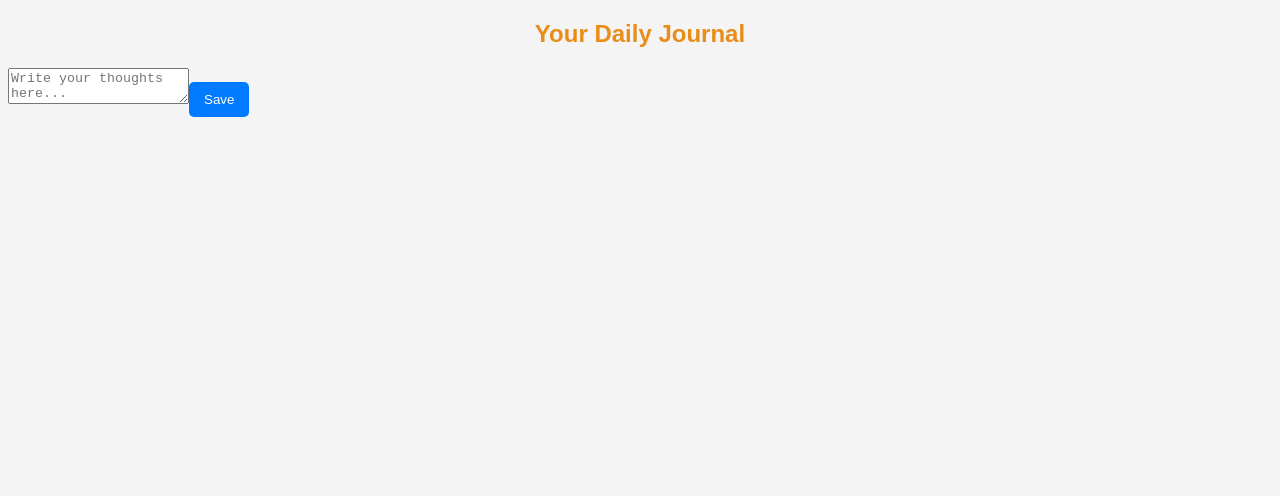
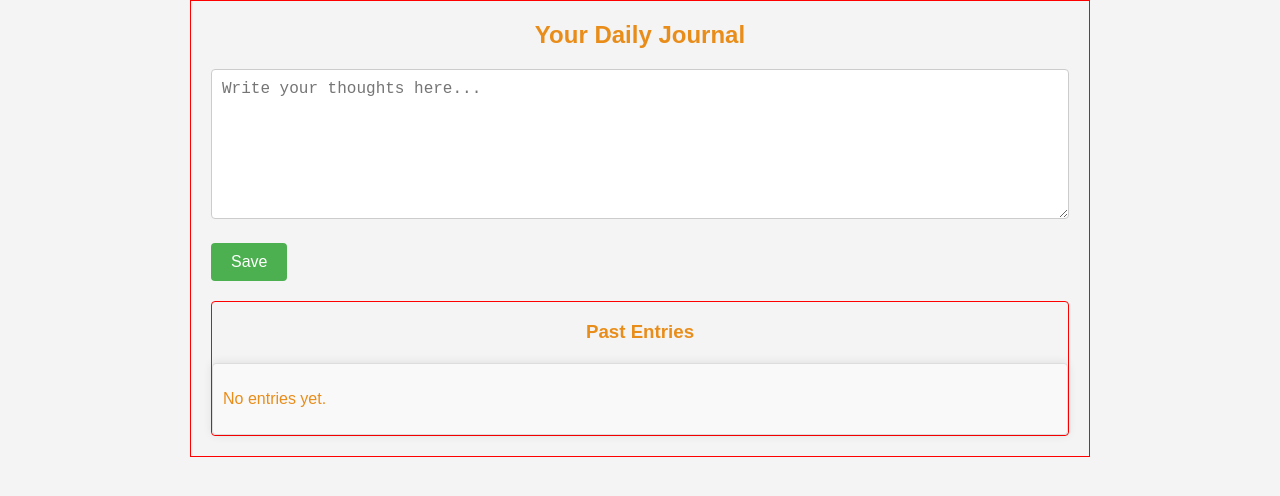
Before and after one commit to mobolaji22/quickfit, a React (Vite) app: page /daily-journal in a window 1280 px wide. Shown: the top 496 px of the page. Built offline with nearby package versions, Linux system fonts and the light colour scheme; sample sign-in values are in the browser's storage.

Commit message:
semi-functioning sync data and working on journal

```diff
--- a/src/components/DailyJournal.jsx
+++ b/src/components/DailyJournal.jsx
@@ -1,17 +1,60 @@
-import { useState } from "react";
-// import "./DailyJournal.css";
+import { useState, useEffect } from "react";
+import "../styles/DailyJournal.css";
 
 const DailyJournal = () => {
   const [entry, setEntry] = useState("");
+  const [entries, setEntries] = useState([]);
+  const [selectedEntry, setSelectedEntry] = useState(null);
+
+  useEffect(() => {
+    // Load entries from local storage
+    const savedEntries =
+      JSON.parse(localStorage.getItem("journalEntries")) || [];
+    setEntries(savedEntries);
+  }, []);
+
+  useEffect(() => {
+    // Save entries to local storage
+    localStorage.setItem("journalEntries", JSON.stringify(entries));
+  }, [entries]);
 
   const handleSubmit = (e) => {
     e.preventDefault();
-    // Implement journal entry logic here
+    if (entry.trim()) {
+      const newEntry = {
+        id: Date.now(),
+        text: entry,
+        date: new Date().toLocaleString(),
+      };
+      setEntries([newEntry, ...entries]); // Add new entry at the top
+      setEntry(""); // Clear the textarea
+    }
+  };
+
+  const handleEntryClick = (id) => {
+    const entry = entries.find((e) => e.id === id);
+    setSelectedEntry(entry);
+  };
+
+  const handleBackToList = () => {
+    setSelectedEntry(null);
   };
 
   return (
     <div className="daily-journal-container">
       <h2>Your Daily Journal</h2>
+      {selectedEntry ? (
+        <div className="entry-view">
+          <button onClick={handleBackToList} className="journal-button">
+            Back to List
+          </button>
+          <div className="journal-entry">
+            <h3>Entry from {selectedEntry.date}</h3>
+            <p>{selectedEntry.text}</p>
+          </div>
+        </div>
+      ) : (
+        <div className="journal-input">
           <form onSubmit={handleSubmit}>
             <textarea
               placeholder="Write your thoughts here..."
@@ -22,6 +65,24 @@ const DailyJournal = () => {
               Save
             </button>
           </form>
+          <div className="entries-container">
+            <h3>Past Entries</h3>
+            <div className="entries-list">
+              {entries.length > 0 ? (
+                entries.map((entry) => (
+                  <div className="entry-item" key={entry.id}>
+                    <button onClick={() => handleEntryClick(entry.id)}>
+                      {entry.date}
+                    </button>
+                  </div>
+                ))
+              ) : (
+                <p>No entries yet.</p>
+              )}
+            </div>
+          </div>
+        </div>
+      )}
     </div>
   );
 };
--- a/src/components/Dashboard.jsx
+++ b/src/components/Dashboard.jsx
@@ -1,55 +1,54 @@
-// components/Dashboard.js
+import { useContext } from "react";
 import { useNavigate } from "react-router-dom";
-import { logoutUser, getCurrentUser } from "../services/authService";
+import { UserContext } from "../context/UserContext";
+// import { logoutUser, getCurrentUser } from "../services/authService";
 import "../styles/Dashboard.css";
 
-const Dashboard = ({ userData }) => {
+const Dashboard = () => {
   const navigate = useNavigate();
-  const currentUser = getCurrentUser();
+  const { userData } = useContext(UserContext);
 
   const handleLogout = () => {
-    logoutUser();
+    localStorage.removeItem("userData");
     navigate("/");
   };
 
   return (
     <div className="dashboard-container">
-      <h2>Welcome, {currentUser ? currentUser.username : "User"}</h2>
+      <h2>Welcome, {userData.username}</h2>
       <p>Your Fitness Stage: {userData.fitnessStage}</p>
       <p>Your Fitness Goal: {userData.fitnessGoal}</p>
       <div className="stats">
         <div className="stat-item">
           <h3>Calories Burned</h3>
-          <p>{userData.caloriesBurned || 0} kcal</p>
+          <p>{userData.caloriesBurned} kcal</p>
         </div>
         <div className="stat-item">
           <h3>Steps Taken</h3>
-          <p>{userData.stepsTaken || 0} steps</p>
+          <p>{userData.stepsTaken} steps</p>
         </div>
         <div className="stat-item">
-          <h3>Active Hours</h3>
-          <p>{userData.activeHours || 0} hours</p>
+          <h3>Active Mins</h3>
+          <p>{userData.activeHours} mins</p>
         </div>
         <div className="stat-item">
           <h3>Workouts Completed</h3>
-          <p>{userData.workoutsCompleted || 0}</p>
+          <p>{userData.workoutsCompleted}</p>
         </div>
         <div className="stat-item">
           <h3>Goal Progress</h3>
-          <p>{userData.goalProgress || 0}%</p>
+          <p>{userData.goalProgress}%</p>
         </div>
         <div className="stat-item">
           <h3>Weight Progress</h3>
           <p>
-            {userData.startWeight || userData.weight} kg →{" "}
-            {userData.currentWeight || userData.weight} kg
+            {userData.startWeight} kg → {userData.currentWeight} kg
           </p>
         </div>
         <div className="stat-item">
           <h3>Body Fat Progress</h3>
           <p>
-            {userData.startBodyFat || userData.bodyFat}% →{" "}
-            {userData.currentBodyFat || userData.bodyFat}%
+            {userData.startBodyFat}% → {userData.currentBodyFat}%
           </p>
         </div>
         <div className="stat-item">
--- a/src/components/Registration.jsx
+++ b/src/components/Registration.jsx
@@ -1,4 +1,3 @@
-// components/Registration.js
 import { useState } from "react";
 import { useNavigate, Link } from "react-router-dom";
 import { registerUser } from "../services/authService";
@@ -98,19 +97,19 @@ const Registration = () => {
           onChange={(e) => setAge(e.target.value)}
         />
         <input
-          type="text"
+          type="number"
           placeholder="Height (e.g., 170 cm)"
           value={height}
           onChange={(e) => setHeight(e.target.value)}
         />
         <input
-          type="text"
+          type="number"
           placeholder="Weight (e.g., 70 kg)"
           value={weight}
           onChange={(e) => setWeight(e.target.value)}
         />
         <input
-          type="text"
+          type="number"
           placeholder="Body Fat Percentage (e.g., 18%)"
           value={bodyFat}
           onChange={(e) => setBodyFat(e.target.value)}
--- /dev/null
+++ b/src/context/UserContext.jsx
@@ -0,0 +1,71 @@
+import { createContext, useState, useEffect } from "react";
+
+export const UserContext = createContext();
+
+export const UserProvider = ({ children }) => {
+  const [userData, setUserData] = useState(() => {
+    const savedData = localStorage.getItem("userData");
+    return savedData
+      ? JSON.parse(savedData)
+      : {
+          username: "User",
+          fitnessStage: "Beginner",
+          fitnessGoal: "Run 5km",
+          caloriesBurned: 0,
+          stepsTaken: 0,
+          activeHours: 0,
+          workoutsCompleted: 0,
+          goalProgress: 0,
+          startWeight: 0,
+          currentWeight: 0,
+          startBodyFat: 0,
+          currentBodyFat: 0,
+          strengthLevel: "Beginner",
+        };
+  });
+
+  useEffect(() => {
+    const handleStorageChange = (event) => {
+      if (event.key === "userData") {
+        setUserData(JSON.parse(event.newValue));
+      }
+    };
+
+    // Listen for storage changes (from other tabs or windows)
+    window.addEventListener("storage", handleStorageChange);
+
+    return () => {
+      window.removeEventListener("storage", handleStorageChange);
+    };
+  }, []);
+
+  const updateUserData = (newUserData) => {
+    setUserData(newUserData);
+    localStorage.setItem("userData", JSON.stringify(newUserData));
+
+    // Dispatch a custom event to notify other components of the change
+    const event = new CustomEvent("userDataChanged", {
+      detail: newUserData,
+    });
+    window.dispatchEvent(event);
+  };
+
+  useEffect(() => {
+    const handleUserDataChange = (event) => {
+      setUserData(event.detail);
+    };
+
+    // Listen for custom event
+    window.addEventListener("userDataChanged", handleUserDataChange);
+
+    return () => {
+      window.removeEventListener("userDataChanged", handleUserDataChange);
+    };
+  }, []);
+
+  return (
+    <UserContext.Provider value={{ userData, updateUserData }}>
+      {children}
+    </UserContext.Provider>
+  );
+};
--- a/src/main.jsx
+++ b/src/main.jsx
@@ -1,10 +1,13 @@
-import { StrictMode } from 'react'
-import { createRoot } from 'react-dom/client'
-import App from './App.jsx'
-import './index.css'
+import { StrictMode } from "react";
+import { createRoot } from "react-dom/client";
+import App from "./App.jsx";
+import { UserProvider } from "./context/UserContext.jsx";
+import "./index.css";
 
-createRoot(document.getElementById('root')).render(
+createRoot(document.getElementById("root")).render(
   <StrictMode>
-    <App />
-  </StrictMode>,
-)
+    <UserProvider>
+      <App />
+    </UserProvider>
+  </StrictMode>
+);
--- a/src/styles/DailyJournal.css
+++ b/src/styles/DailyJournal.css
@@ -0,0 +1,117 @@
+body {
+  margin: 0;
+  height: 100vh;
+  overflow-y: hidden;
+  font-family: Arial, sans-serif;
+}
+
+.daily-journal-container {
+  padding: 0 20px;
+  max-width: 900px;
+  margin: auto;
+  box-sizing: border-box;
+  border: 1px solid red;
+}
+
+.journal-input {
+  margin-bottom: 20px;
+}
+
+textarea {
+  width: 100%;
+  height: 150px;
+  margin-bottom: 10px;
+  padding: 10px;
+  border-radius: 4px;
+  border: 1px solid #ccc;
+  box-sizing: border-box;
+  font-size: 16px;
+  transition: border-color 0.3s ease;
+}
+
+textarea:focus {
+  border-color: #4caf50;
+  outline: none;
+}
+
+.journal-button {
+  background-color: #4caf50;
+  color: white;
+  border: none;
+  padding: 10px 20px;
+  border-radius: 4px;
+  cursor: pointer;
+  font-size: 16px;
+  transition: background-color 0.3s ease;
+}
+
+.journal-button:hover {
+  background-color: #45a049;
+}
+
+.entries-container {
+  margin-top: 20px;
+  border: 1px solid red;
+  display: flex;
+  flex-direction: column;
+  border-radius: 4px;
+}
+
+.entries-list {
+  display: flex;
+  flex-wrap: wrap;
+  gap: 10px;
+  max-height: 340px;
+  overflow-y: auto;
+  border: 1px solid #ddd;
+  padding: 10px;
+  border-radius: 4px;
+  box-shadow: 0 0 10px rgba(0, 0, 0, 0.1);
+  background-color: #f9f9f9;
+}
+
+.entry-item {
+  flex: 1 1 calc(50% - 20px);
+  box-sizing: border-box;
+  transition: transform 0.3s ease, background-color 0.3s ease;
+}
+
+.entry-item:hover {
+  transform: scale(1.02);
+  background-color: #e9e9e9;
+}
+
+.entry-item button {
+  width: 100%;
+  border: 1px solid #ddd;
+  padding: 10px;
+  cursor: pointer;
+  border-radius: 4px;
+  font-size: 16px;
+  transition: background-color 0.3s ease, border-color 0.3s ease;
+}
+
+.entry-item button:hover {
+  border-color: #bbb;
+}
+
+.entry-view {
+  margin-top: 20px;
+}
+
+.journal-entry {
+  padding: 20px;
+  border: 1px solid #ddd;
+  border-radius: 4px;
+  box-shadow: 0 0 10px rgba(0, 0, 0, 0.1);
+  background-color: #fff;
+}
+
+.journal-entry h3 {
+  margin: 0 0 10px;
+}
+
+.journal-entry p {
+  margin: 0;
+  line-height: 1.5;
+}
```
Also changed, not shown: src/components/WorkoutTracking.jsx (+52 -7 lines). Lines whose indentation alone changed are shown as unchanged.
